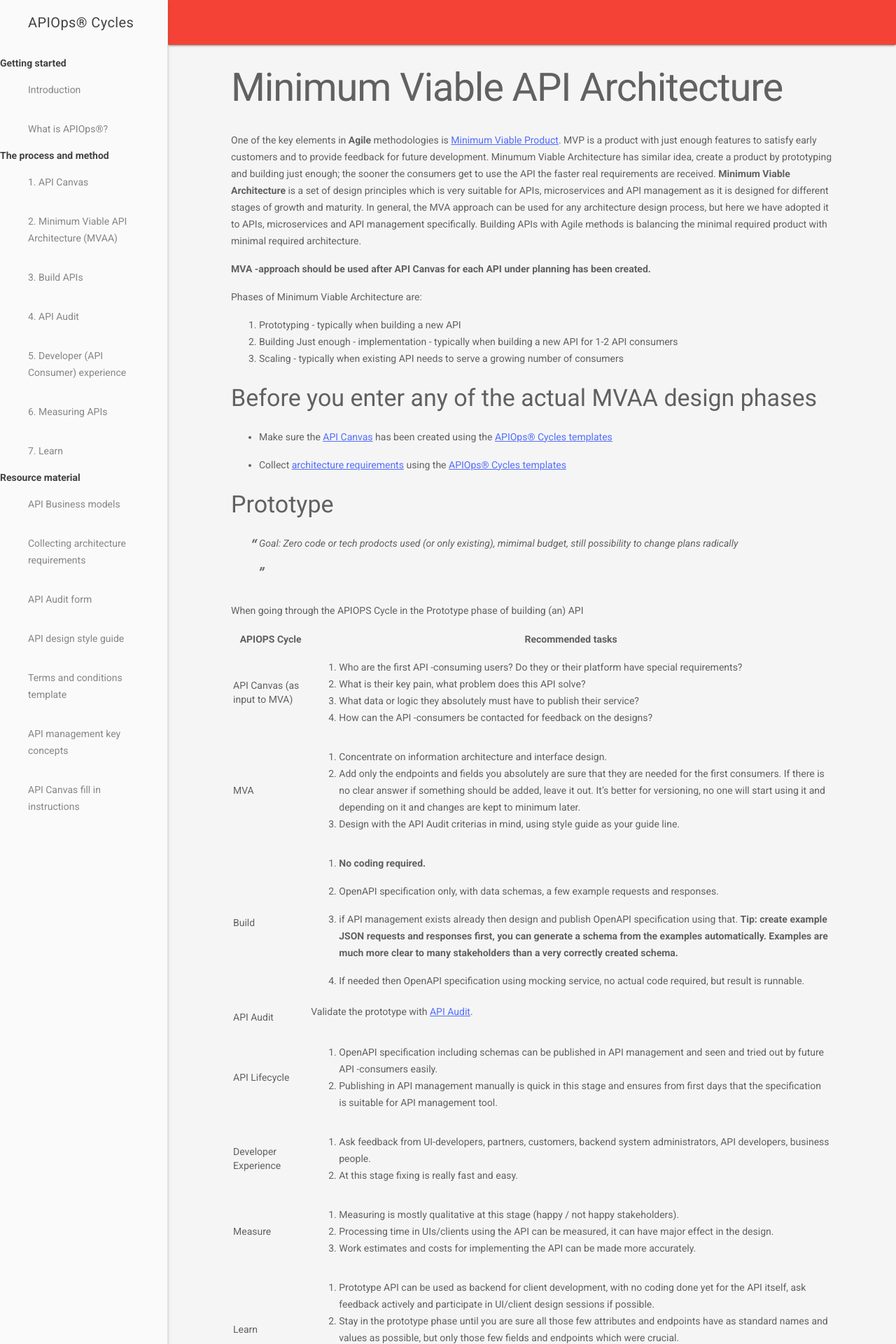
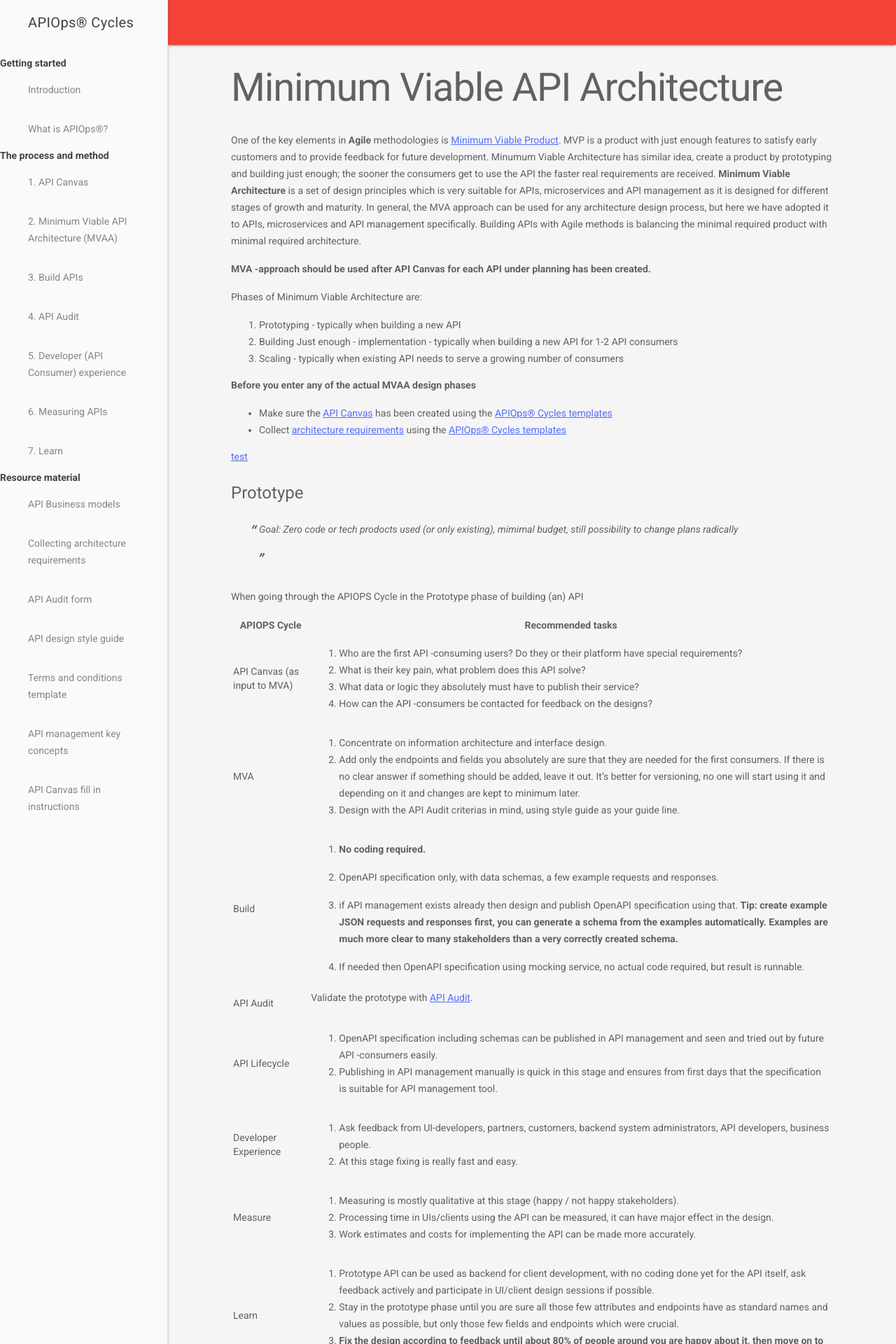
Before and after one commit to mniinio/APIOps-cycles, a Jekyll site: the page built from MinimumViableAPIArchitecture(MVAA).md, in a window 1280 px wide. Shown: the top 1920 px of the page at 70% size. Built offline with Jekyll 4.4.1, drawn with Linux system fonts in a browser that asks for light colours; our own code applies the rules of GitHub Pages for plain Markdown files; some of the changed text lies outside the part shown.

Commit message:
MVA page

```diff
--- a/MinimumViableAPIArchitecture(MVAA).md
+++ b/MinimumViableAPIArchitecture(MVAA).md
@@ -13,13 +13,16 @@ Phases of Minimum Viable Architecture are:
 2.  Building Just enough - implementation - typically when building a new API for 1-2 API consumers
 3.  Scaling - typically when existing API needs to serve a growing number of consumers
 
-### Before you enter any of the actual MVAA design phases
+**Before you enter any of the actual MVAA design phases**
 
 *   Make sure the [API Canvas](../apicanvas) has been created using the [APIOps&reg; Cycles templates](apiopscycles)
-
 *   Collect [architecture requirements](collectingarchitecturerequirements) using the [APIOps&reg; Cycles templates](apiopscycles)
 
-### Prototype
+[test](mvaa-phases)
+
+#### Prototype
+
+
 
 > Goal: Zero code or tech prodocts used (or only existing), mimimal budget, still possibility to change plans radically
 
@@ -158,7 +161,7 @@ Validate the prototype with [API Audit](../apiaudit).
 
 
 
-## Just Enough
+#### Just Enough
 
 > Goal: Nothing is built "Just in Case", customer needs can evolve while building, as small budget as possible
 
@@ -293,7 +296,7 @@ For example
 
 </table>
 
-## Scaling
+#### Scaling
 
 >
 > Goal: Scale your architecture with the growing business
```
